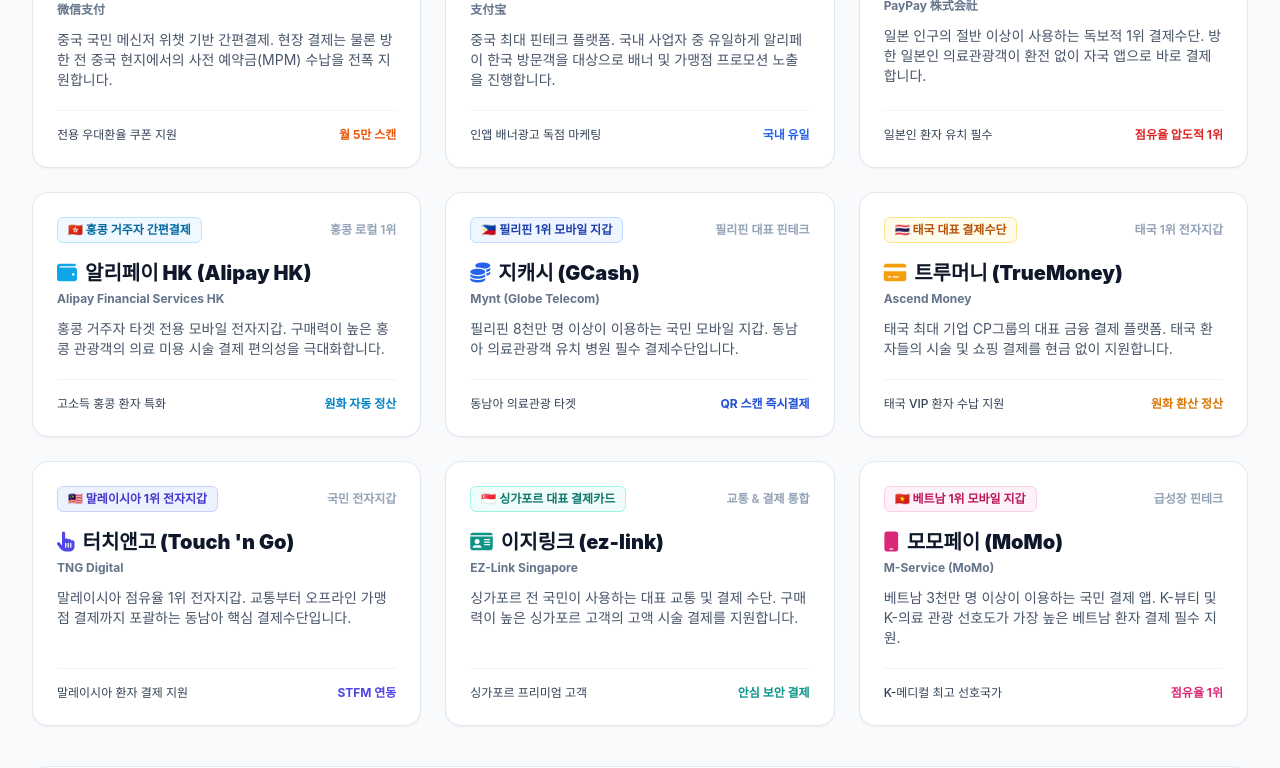
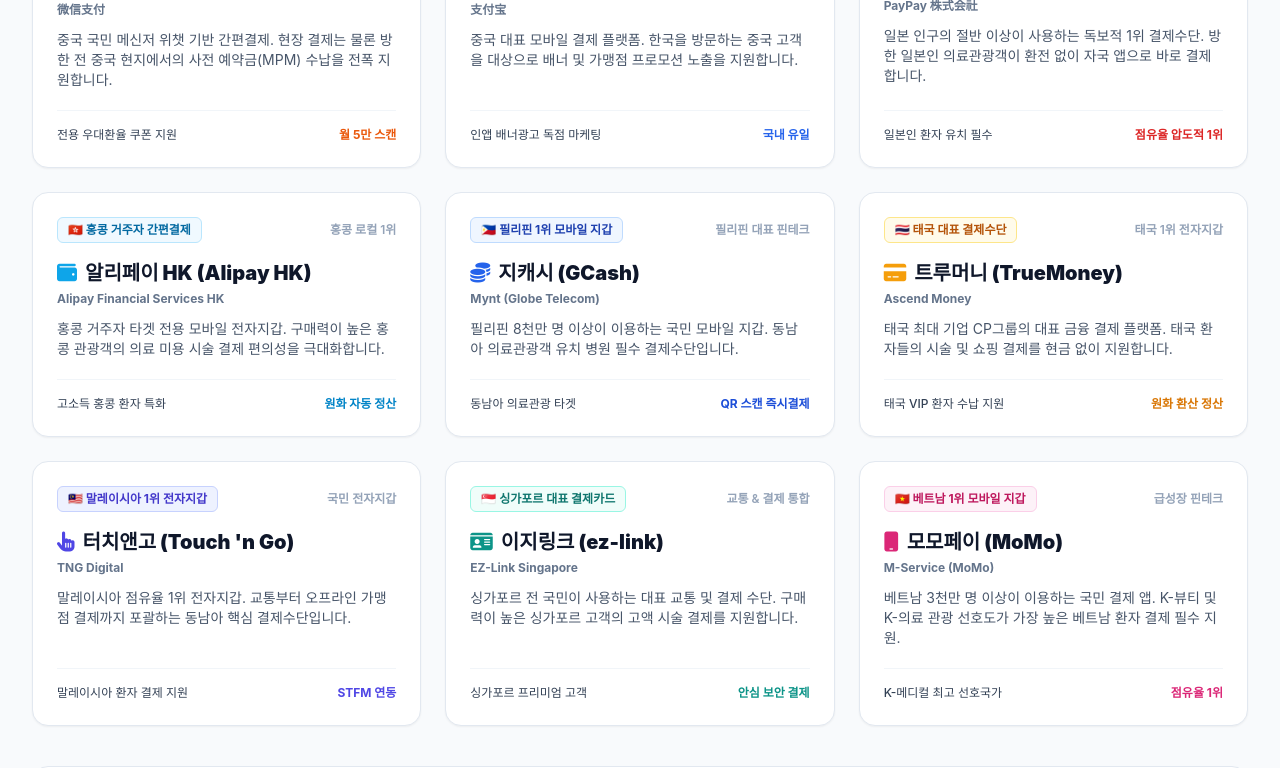
Before and after one commit to glowswin/sample1, a plain HTML site: page index.html in a window 1280 px wide. Shown: the part 1881-2649 px from the top of the page. Drawn offline with nearby package versions, Linux system fonts and the light colour scheme; a web font is replaced by a local one.

Commit message:
fix(content): update Alipay description copy

```diff
--- a/index.html
+++ b/index.html
@@ -436,7 +436,7 @@
               </h3>
               <p class="text-xs font-bold text-slate-500 mt-1">支付宝</p>
               <p class="text-sm text-slate-600 mt-3">
-                중국 최대 핀테크 플랫폼. 국내 사업자 중 유일하게 알리페이 한국 방문객을 대상으로 배너 및 가맹점 프로모션 노출을 진행합니다.
+                중국 대표 모바일 결제 플랫폼. 한국을 방문하는 중국 고객을 대상으로 배너 및 가맹점 프로모션 노출을 지원합니다.
               </p>
             </div>
             <div class="mt-5 pt-4 border-t border-slate-100 flex items-center justify-between text-xs text-slate-500">
```
